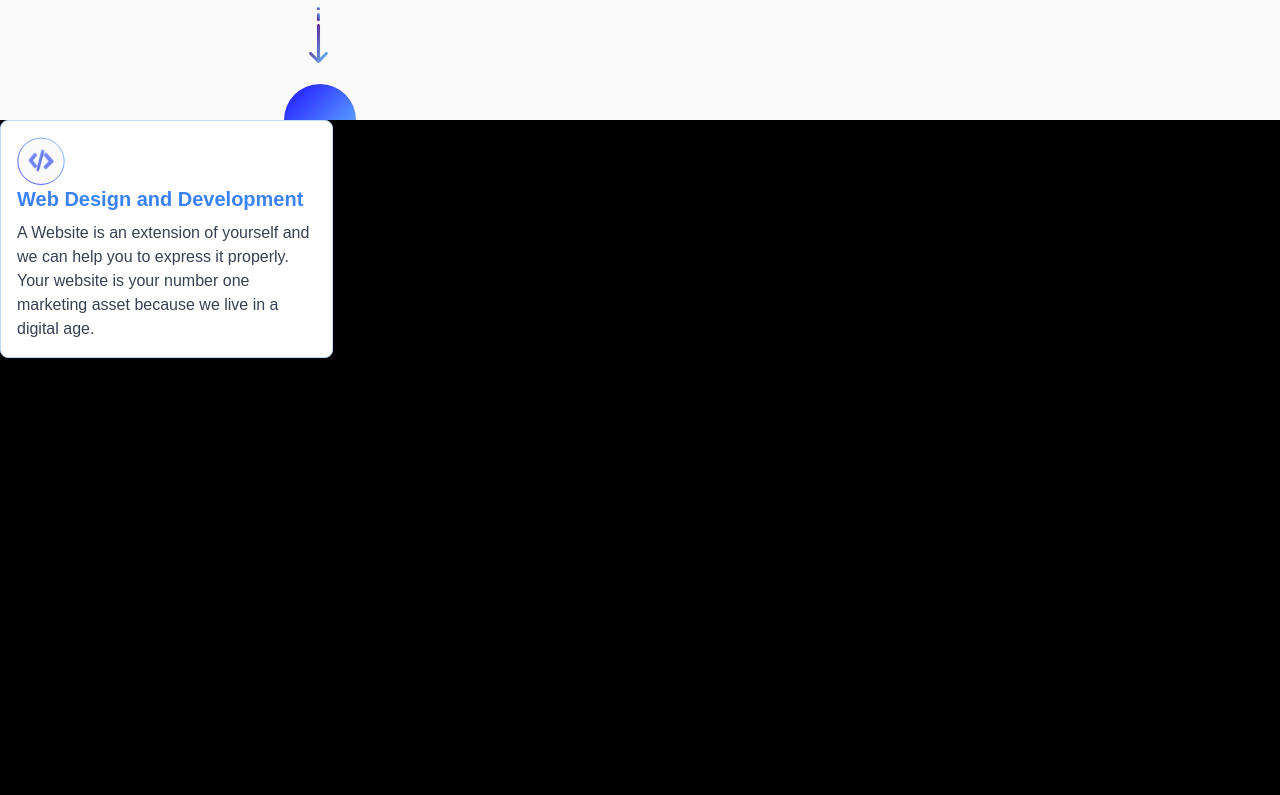
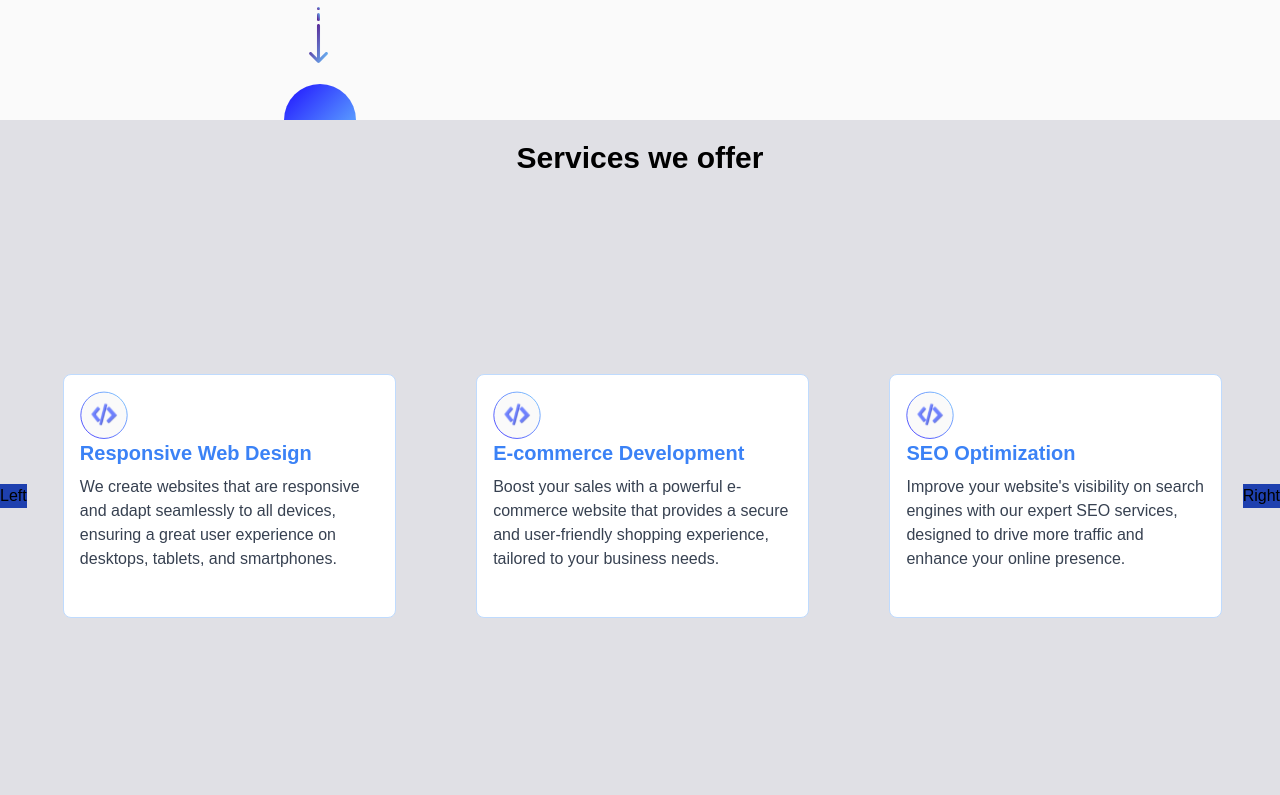
Before and after one commit to lofritex/company-website, a React (Vite) app: page / in a window 1280 px wide. Shown: the part 680-1475 px from the top of the page. Built offline with nearby package versions, Linux system fonts and the light colour scheme.

Commit message:
Add Carousel Skelton

```diff
--- a/src/Pages/Components/Cards.jsx
+++ b/src/Pages/Components/Cards.jsx
@@ -2,7 +2,7 @@
 
 export default function Cards({card}) {
   return (
-    <div className="p-4 rounded-lg border border-blue-200 w-cardWidth h-height bg-white">
+    <div className="p-4 rounded-lg border border-blue-200 w-cardWidth h-cardHeight bg-white">
       <div className="mr-4">
         <img src={card.image} alt={card.title} className="w-12 h-12" />
       </div>
--- a/src/Pages/Components/Carousel.jsx
+++ b/src/Pages/Components/Carousel.jsx
@@ -1,118 +1,49 @@
-import React, { useState, useEffect, useRef } from 'react';
-import Cards from './Cards';
-import WebDevIcon from "../Images/WebDevIcon.svg"
+import { useState } from "react";
+import Cards from "./Cards";
 
-export default function Carousel({ cards }) {
-  //   const visibleCards = 5; // Number of cards visible at a time
-  // const [currentIndex, setCurrentIndex] = useState(visibleCards); // Start at first real card
-  // const carouselRef = useRef(null);
-  // const transitionRef = useRef(true); // To control the CSS transition
-  // const totalCards = cards.length;
+export default function Carousel({ data }) {
+  const [currentIndex, setCurrentIndex] = useState(0);
 
-  // // Clone the first and last few cards to create an infinite loop effect
-  // const extendedCards = [...cards.slice(-visibleCards), ...cards, ...cards.slice(0, visibleCards)];
+  const carouselStyle = {
+    transform: `translateX(-${currentIndex * 100}%)`,
+  };
 
-  // // Function to move to the next set of cards
-  // const nextSlide = () => {
-  //   if (transitionRef.current) {
-  //     setCurrentIndex((prevIndex) => prevIndex + 1);
-  //   }
-  // };
+  const nextSlide = () => {
+    return setCurrentIndex((prevIndex) => {
+      if (prevIndex == 5) return 5;
+      else return prevIndex + 1;
+    });
+  };
 
-  // // Function to move to the previous set of cards
-  // const prevSlide = () => {
-  //   if (transitionRef.current) {
-  //     setCurrentIndex((prevIndex) => prevIndex - 1);
-  //   }
-  // };
+  const prevSlide = () => {
+    return setCurrentIndex((prevIndex) => {
+      if (prevIndex == 0) return 0;
+      else return prevIndex - 1;
+    });
+  };
 
-  // // Handle transition end to loop back when necessary
-  // const handleTransitionEnd = () => {
-  //   transitionRef.current = true; // Reset transition control
+  return (
+    <div className="flex h-[600px] items-center">
+      <button className="bg-blue-800" onClick={prevSlide}>
+        Left
+      </button>
+      <div id="carousel-container" className="flex gap-2 overflow-hidden ">
+        {data.map((card) => {
+          return (
+            <div
+              key={card.title}
+              className={`w-1/3 h-full shrink-0 transition-transform duration-700 ease-in-out flex justify-center`}
+              style={carouselStyle}
+            >
+              <Cards card={card} />
+            </div>
+          );
+        })}
+      </div>
 
-  //   // Jump to real set of cards if we're at cloned slides
-  //   if (currentIndex >= totalCards + visibleCards) {
-  //     setCurrentIndex(visibleCards);
-  //     transitionRef.current = false;
-  //   } else if (currentIndex < visibleCards) {
-  //     setCurrentIndex(totalCards + visibleCards - 1);
-  //     transitionRef.current = false;
-  //   }
-  // };
-
-  // // Auto-slide functionality
-  // useEffect(() => {
-  //   const intervalRef = { current: null };
-
-  //   const startAutoSlide = () => {
-  //     intervalRef.current = setInterval(() => {
-  //       nextSlide();
-  //     }, 3000); // Change slide every 3 seconds
-  //   };
-
-  //   startAutoSlide();
-
-  //   // Cleanup function to clear the interval on component unmount
-  //   return () => {
-  //     clearInterval(intervalRef.current);
-  //   };
-  // }, [currentIndex]);
-
-  // // Generate styles for carousel animation
-  // const carouselStyle = {
-  //   transform: `translateX(-${(currentIndex * 100) / visibleCards}%)`,
-  //   transition: transitionRef.current ? 'transform 0.5s ease-in-out' : 'none', // Conditional transition
-  // };
-
-  // return (
-  //   <div className="relative w-full h-screen max-w-5xl mx-auto overflow-hidden" ref={carouselRef}>
-  //     {/* Carousel Cards */}
-  //     <div
-  //       className="flex h-full items-center"
-  //       style={carouselStyle}
-  //       onTransitionEnd={handleTransitionEnd} // Handle end of CSS transition
-  //     >
-  //       {extendedCards.map((card, index) => (
-  //         <Cards key={index} card={card} index={index} />
-  //       ))}
-  //     </div>
-
-  //     {/* Left Arrow */}
-  //     <button
-  //       onClick={prevSlide}
-  //       className="absolute top-1/2 left-0 transform -translate-y-1/2 bg-gray-700 text-white p-2 rounded-full focus:outline-none hover:bg-gray-900 transition-colors duration-300"
-  //     >
-  //       &#10094;
-  //     </button>
-
-  //     {/* Right Arrow */}
-  //     <button
-  //       onClick={nextSlide}
-  //       className="absolute top-1/2 right-0 transform -translate-y-1/2 bg-gray-700 text-white p-2 rounded-full focus:outline-none hover:bg-gray-900 transition-colors duration-300"
-  //     >
-  //       &#10095;
-  //     </button>
-
-  //     {/* Indicators */}
-  //     <div className="absolute bottom-2 left-1/2 transform -translate-x-1/2 flex space-x-2">
-  //       {Array.from({ length: totalCards }).map((_, index) => (
-  //         <div
-  //           key={index}
-  //           className={`w-2 h-2 rounded-full ${
-  //             index === (currentIndex - visibleCards) % totalCards ? 'bg-blue-600' : 'bg-gray-400'
-  //           }`}
-  //         ></div>
-  //       ))}
-  //     </div>
-  //   </div>
-  const data = {
-    "title" : "Web Design and Development",
-    "content" : "A Website is an extension of yourself and we can help you to express it properly. Your website is your number one marketing asset because we live in a digital age.",
-    "image" : WebDevIcon
-  }
-  return (
-  <section className='w-full h-screen'>
-    <Cards card={data}/>
-  </section>
+      <button className="bg-blue-800" onClick={nextSlide}>
+        Right
+      </button>
+    </div>
   );
 }
--- a/src/Pages/Sections/Services.jsx
+++ b/src/Pages/Sections/Services.jsx
@@ -1,21 +1,62 @@
-
-import Carousel from '../Components/Carousel'
+import Carousel from "../Components/Carousel";
+import WebDevIcon from "../Images/WebDevIcon.svg";
 
 export default function Services() {
-  const cards = [
-    { title: 'Card 1', content: 'Content of card 1' },
-    { title: 'Card 2', content: 'Content of card 2' },
-    { title: 'Card 3', content: 'Content of card 3' },
-    { title: 'Card 4', content: 'Content of card 4' },
-    { title: 'Card 5', content: 'Content of card 5' },
-    { title: 'Card 6', content: 'Content of card 5' },
-    { title: 'Card 7', content: 'Content of card 5' },
-    { title: 'Card 8', content: 'Content of card 5' },
-    { title: 'Card 9', content: 'Content of card 5' },
+  const data = [
+    {
+      title: "Responsive Web Design",
+      content:
+        "We create websites that are responsive and adapt seamlessly to all devices, ensuring a great user experience on desktops, tablets, and smartphones.",
+      image: WebDevIcon,
+    },
+    {
+      title: "E-commerce Development",
+      content:
+        "Boost your sales with a powerful e-commerce website that provides a secure and user-friendly shopping experience, tailored to your business needs.",
+      image: WebDevIcon,
+    },
+    {
+      title: "SEO Optimization",
+      content:
+        "Improve your website's visibility on search engines with our expert SEO services, designed to drive more traffic and enhance your online presence.",
+      image: WebDevIcon,
+    },
+    {
+      title: "Content Management Systems",
+      content:
+        "Manage your content effortlessly with our customized CMS solutions, giving you full control over your website's content without needing technical skills.",
+      image: WebDevIcon,
+    },
+    {
+      title: "UI/UX Design",
+      content:
+        "Deliver an exceptional user experience with our UI/UX design services, focused on creating intuitive and visually appealing interfaces for your website.",
+      image: WebDevIcon,
+    },
+    {
+      title: "Web Application Development",
+      content:
+        "Transform your business ideas into scalable web applications with our development services, using the latest technologies and best practices.",
+      image: WebDevIcon,
+    },
+    {
+      title: "Website Maintenance",
+      content:
+        "Keep your website running smoothly with our maintenance services, including regular updates, security checks, and performance optimization.",
+      image: WebDevIcon,
+    },
+    {
+      title: "Custom Web Solutions",
+      content:
+        "Get tailored web solutions to meet your unique business requirements, from simple websites to complex web applications and everything in between.",
+      image: WebDevIcon,
+    },
   ];
+
   return (
-    <section className="w-full h-screen bg-black  flex ">
-      <Carousel cards={cards}/>
+    <section className="w-full bg-secondary overflow-hidden">
+      <h1 className="text-3xl font-bold text-center m-5">Services we offer</h1>
+      <Carousel data={data} />
     </section>
-  )
+  );
 }
--- a/tailwind.config.js
+++ b/tailwind.config.js
@@ -16,7 +16,7 @@ export default {
       },
       colors:{
         "primary" : "#fafafa",
-        "secondary" : "#f9f9ff",
+        "secondary" : "#e0e0e5",
       }
     },
   },
```
